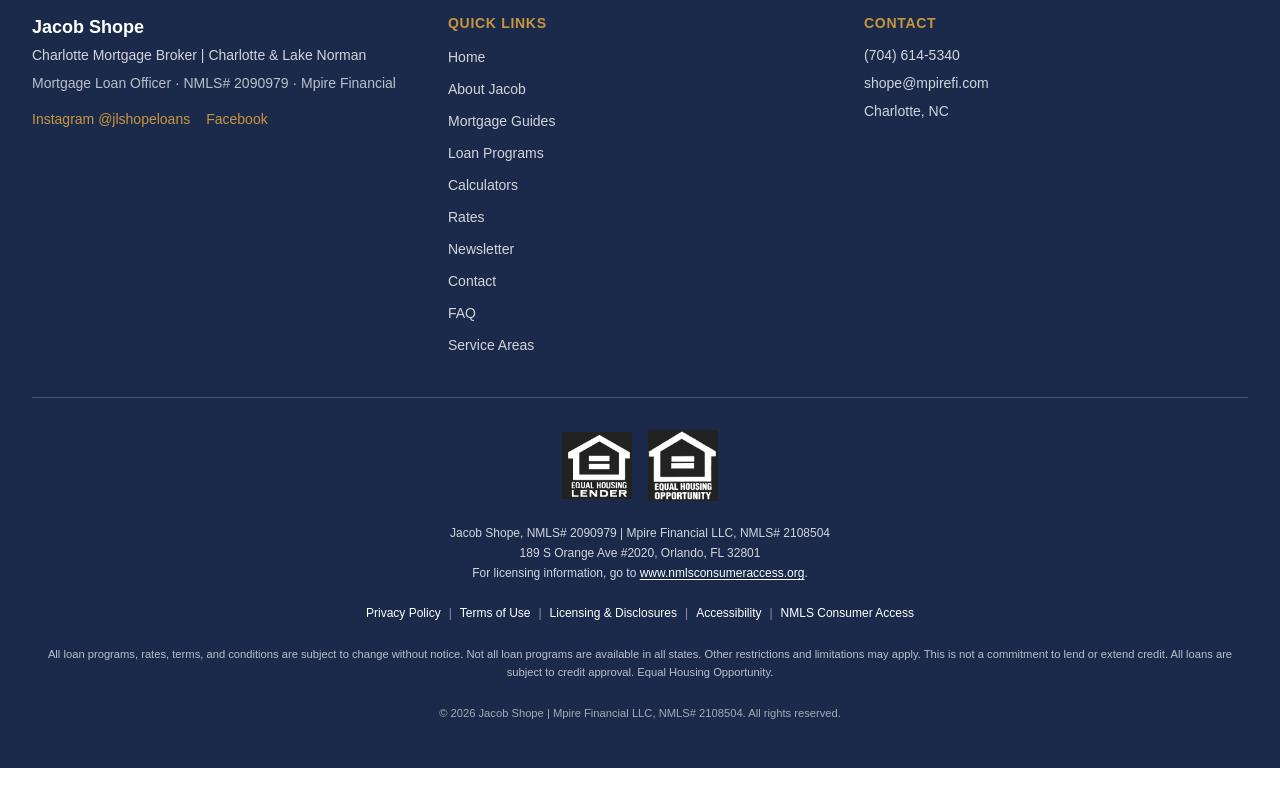
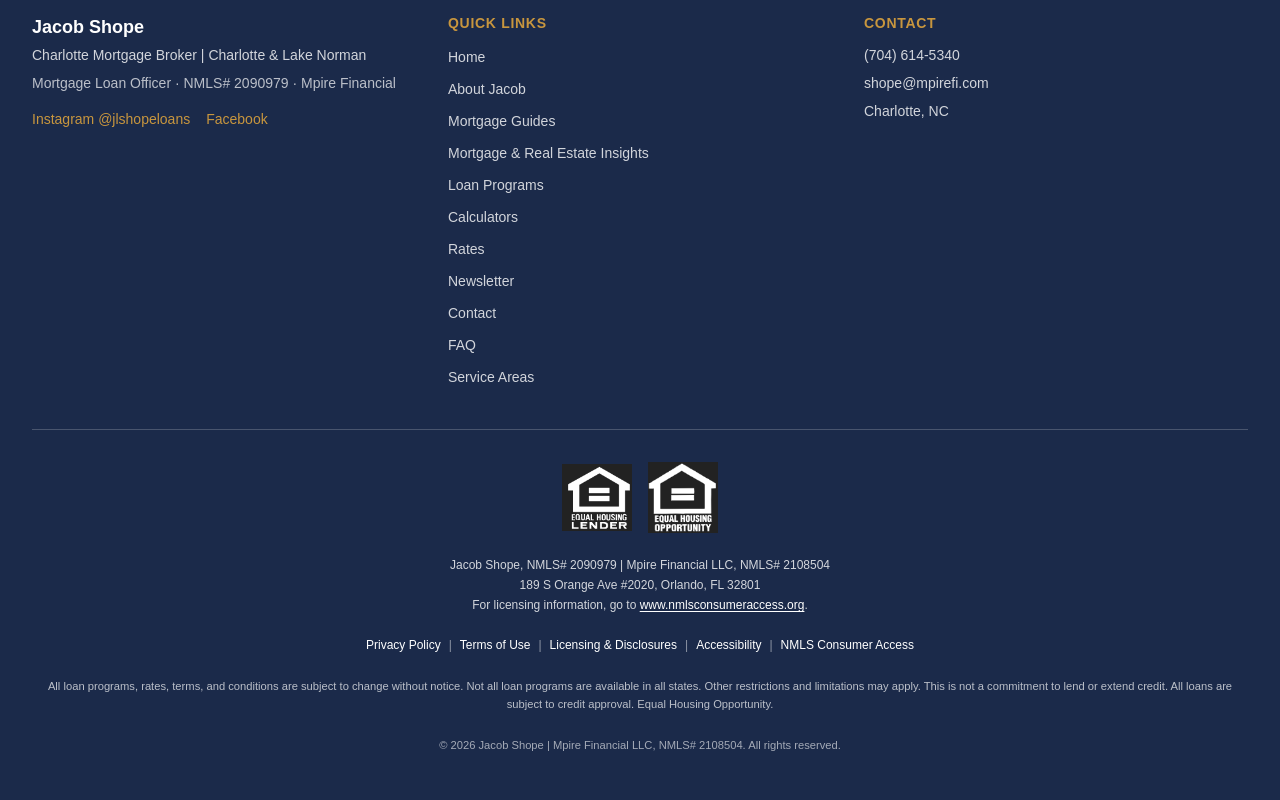
Before and after one commit to JLshope12/jacob-shope-mortgage, a Next.js app: page / in a window 1280 px wide. Shown: the part 5393-6193 px from the top of the page. Before the commit the page ends 6161 px from the top, so only its background shows below. Built offline with nearby package versions, Linux system fonts and the light colour scheme.

Commit message:
Link Charlotte mortgage and real estate insights sitewide

```diff
--- a/components/layout/Footer.tsx
+++ b/components/layout/Footer.tsx
@@ -5,6 +5,7 @@ const QUICK_LINKS = [
   { href: "/", label: "Home" },
   { href: "/about", label: "About Jacob" },
   { href: "/mortgage-guides", label: "Mortgage Guides" },
+  { href: "/blog", label: "Mortgage & Real Estate Insights" },
   { href: "/loan-programs", label: "Loan Programs" },
   { href: "/calculators", label: "Calculators" },
   { href: "/rates", label: "Rates" },
```
